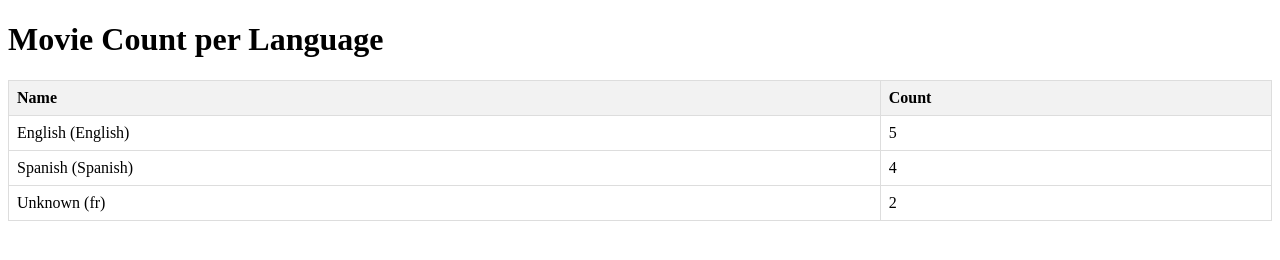
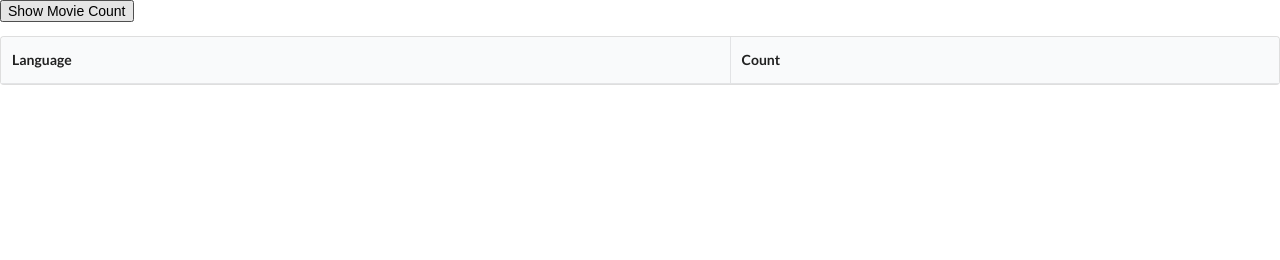
Before and after one commit to Shashank292002/intelliswift, a plain HTML site: page 08-12-2023/task3.html in a window 1280 px wide. Drawn offline with nearby package versions, Linux system fonts and the light colour scheme.

Commit message:
task3.html

```diff
--- a/08-12-2023/task3.html
+++ b/08-12-2023/task3.html
@@ -4,87 +4,47 @@
     <meta charset="UTF-8">
     <meta name="viewport" content="width=device-width, initial-scale=1.0">
     <title>Movie Count per Language</title>
-    <style>
-        .ui.celled.table {
-            width: 100%;
-            border-collapse: collapse;
-            margin-bottom: 20px;
-        }
-
-        .ui.celled.table th, .ui.celled.table td {
-            border: 1px solid #dddddd;
-            text-align: left;
-            padding: 8px;
-        }
-
-        .ui.celled.table th {
-            background-color: #f2f2f2;
-        }
-    </style>
+    <link rel="stylesheet" href="https://cdnjs.cloudflare.com/ajax/libs/semantic-ui/2.4.1/semantic.min.css">
 </head>
 <body>
 
-<h1>Movie Count per Language</h1>
-
-<table class="ui celled table" id="movieCountTable">
+<button onclick="displayMovieCount()">Show Movie Count</button>
+<table class="ui celled table">
   <thead>
     <tr>
-      <th>Name</th>
-      <th>Count</th>
+      <th data-label="Language">Language</th>
+      <th data-label="Count">Count</th>
     </tr>
   </thead>
-  <tbody></tbody>
+  <tbody id="output">
+  </tbody>
 </table>
 
 <script>
-    function run() {
-        var movies = getMovies();
-        var languagesMap = getLanguagesMap();
+    function countMoviesPerLanguage(movies, languages) {
+        const languageMap = new Map();
+        const movieCountMap = new Map();
 
-        var languageCountMap = {};
-
-        movies.forEach(function(movie) {
-            var languageCode = movie.originalLanguage;
-            languageCountMap[languageCode] = (languageCountMap[languageCode] || 0) + 1;
+        languages.forEach(language => {
+            languageMap.set(language.iso_639_1, language);
         });
 
-        var movieCountTable = document.getElementById('movieCountTable').getElementsByTagName('tbody')[0];
-        for (var languageCode in languageCountMap) {
-            var count = languageCountMap[languageCode];
-            var languageInfo = languagesMap[languageCode];
-            var languageName = languageInfo ? languageInfo.english_name : "Unknown";
+        movies.forEach(movie => {
+            const languageCode = movie.originalLanguage;
+            movieCountMap.set(languageCode, (movieCountMap.get(languageCode) || 0) + 1);
+        });
 
-            var row = movieCountTable.insertRow();
-            var cell1 = row.insertCell(0);
-            var cell2 = row.insertCell(1);
-
-            cell1.setAttribute('data-label', 'Name');
-            cell1.textContent = `${languageName} (${languageInfo ? languageInfo.english_name : languageCode})`;
-
-            cell2.setAttribute('data-label', 'Count');
-            cell2.textContent = count;
-        }
+        return { languageMap, movieCountMap };
     }
 
-    function getMovies() {
-        return [
-            { originalLanguage: "en" },
-            { originalLanguage: "en" },
-            { originalLanguage: "es" },
-            { originalLanguage: "en" },
-            { originalLanguage: "fr" },
-            { originalLanguage: "es" },
-            { originalLanguage: "en" },
-            { originalLanguage: "es" },
-            { originalLanguage: "fr" },
-            { originalLanguage: "en" },
-            { originalLanguage: "es" }
+    function displayMovieCount() {
+        const movies = [
+            { title: 'Movie 1', originalLanguage: 'en' },
+            { title: 'Movie 2', originalLanguage: 'es' },
+            { title: 'Movie 3', originalLanguage: 'en' },
         ];
-    }
 
-    function getLanguagesMap() {
-        var languagesMap = {};
-        var languages = [
+        const languages = [
             {
                 "iso_639_1": "en",
                 "english_name": "English",
@@ -97,14 +57,18 @@
             },
         ];
 
-        languages.forEach(function(language) {
-            languagesMap[language.iso_639_1] = language;
+        const { languageMap, movieCountMap } = countMoviesPerLanguage(movies, languages);
+        const outputTableBody = document.getElementById('output');
+
+        let htmlOutput = '';
+
+        movieCountMap.forEach((count, languageCode) => {
+            const language = languageMap.get(languageCode);
+            htmlOutput += `<tr><td data-label="Language">${language.english_name} (${language.name})</td><td data-label="Count">${count}</td></tr>`;
         });
 
-        return languagesMap;
+        outputTableBody.innerHTML = htmlOutput;
     }
-
-    run();
 </script>
 
 </body>
```
